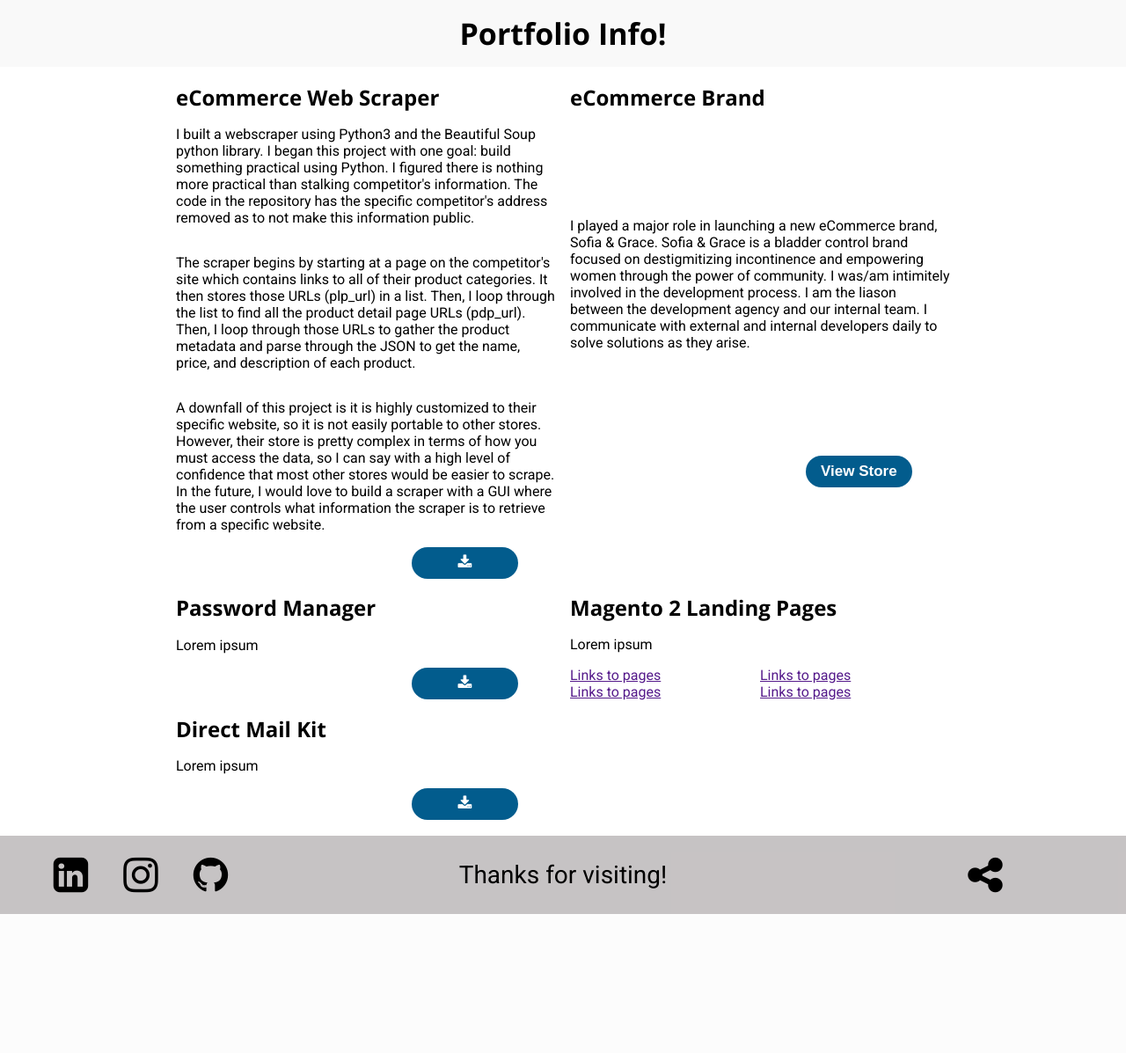
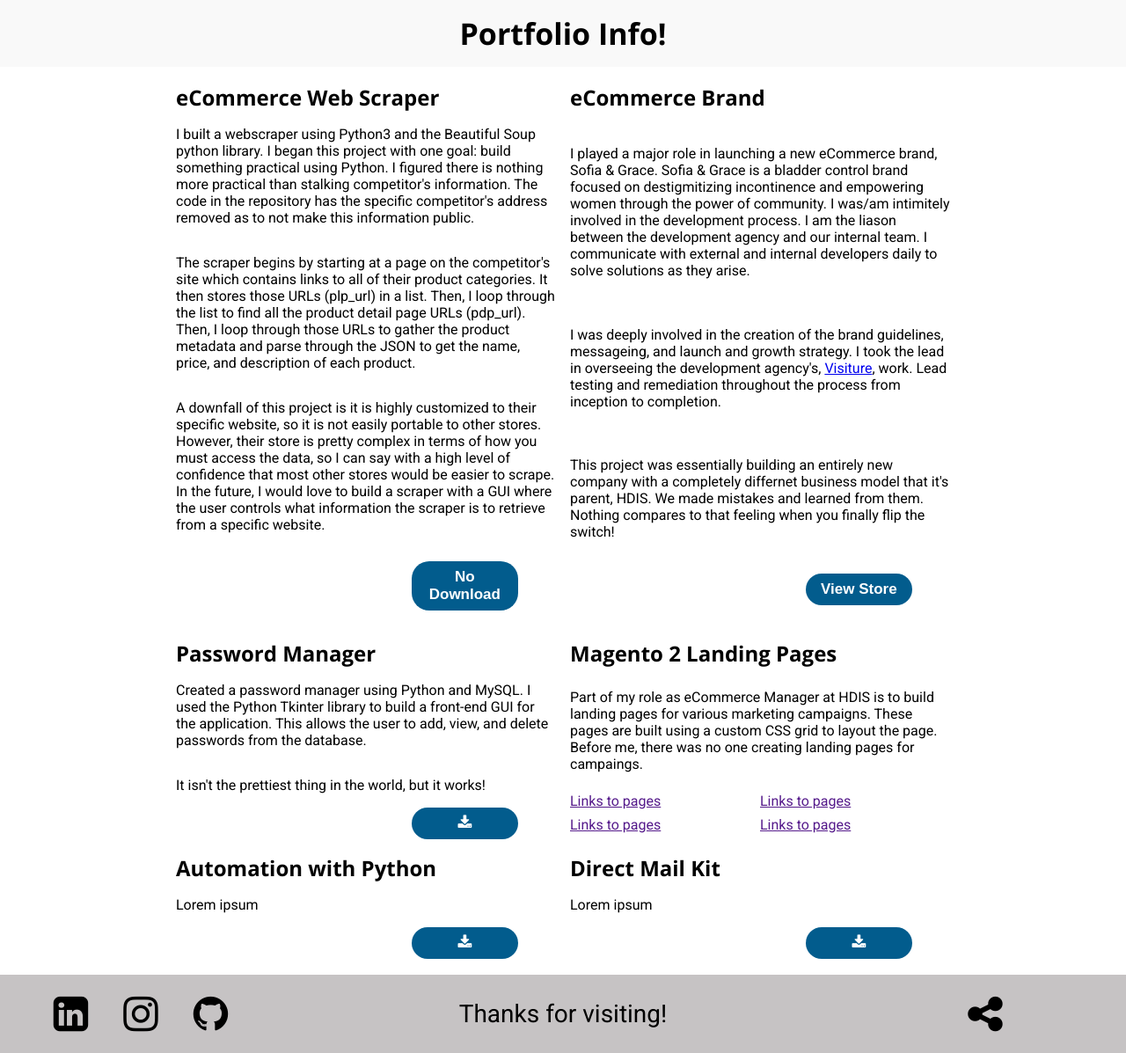
Before and after one commit to BrandonMiller18/resume, a Flask app: page /portfolio/more-info in a window 1280 px wide. Shown: the part 49-1246 px from the top of the page at 88% size. Before the commit the page ends 1088 px from the top, so only its background shows below. Run offline with Flask 2, Linux system fonts and the light colour scheme.

Commit message:
send grid back on, added new downloads

```diff
--- a/app.py
+++ b/app.py
@@ -63,14 +63,28 @@
 @app.route("/brandon_miller_resume/")
 def return_resume():
 	return send_file(
-		"static/20210103_Brandon_Miller_Resume.pdf",
+		"static/downloads/20210103_Brandon_Miller_Resume.pdf",
 		as_attachment=True,
 		attachment_filename="Brandon_Miller_Resume.pdf",
 		)
 
+@app.route("/directmail-kit/")
+def return_dmkit():
+	return send_file(
+		"static/downloads/coa.zip",
+		as_attachment=True,
+		attachment_filename="CoA_DM_Kit.zip")
+
+@app.route("/automation_example/")
+def return_automation():
+	return send_file(
+		"static/downloads/automation.gif",
+		as_attachment=True,
+		attachment_filename="python_automation.gif")
+
 @app.route("/pwm-download/")
 def return_pwm():
-	return send_file("static/pwm.zip",
+	return send_file("static/downloads/pwm.zip",
 		as_attachment=True,
 		attachment_filename="pwm.zip",
 		)
--- a/static/stylesheets/stylesheet.css
+++ b/static/stylesheets/stylesheet.css
@@ -612,6 +612,7 @@
 .sg {background-image: url("../images/sg_proj.png");}
 .pwm {background-image: url("../images/pwm_proj.png");}
 .scrape {background-image: url("../images/scrape_proj.png");}
+.auto {background-image: url("../images/auto_proj.png");}
 .hdis {background-image: url("../images/hdis_proj.png");}
 
 
@@ -745,8 +746,8 @@
 img.headshot {
 	grid-column: 11 / 13;
 	grid-row: 1 / span 2;
-	width: 55%;
-	height: auto;
+	width: 150px;
+	height: 150px;
 	border-radius: 8px;
 	min-height: 125px;
 	min-width: 87px;
@@ -947,8 +948,8 @@
 	img.headshot {
 		grid-column: 1 / span 5;
 		grid-row: 1 / span 5;
-		height: 175px;
-		width: auto;
+		height: 125px;
+		width: 125px;
 		border-radius: 10%;
 		margin: auto;
 	}
--- a/templates/moreinfo.html
+++ b/templates/moreinfo.html
@@ -15,30 +15,38 @@
 			<p class="full-width">I built a webscraper using Python3 and the Beautiful Soup python library. I began this project with one goal: build something practical using Python. I figured there is nothing more practical than stalking competitor's information. The code in the repository has the specific competitor's address removed as to not make this information public.</p>
 			<p class="full-width">The scraper begins by starting at a page on the competitor's site which contains links to all of their product categories. It then stores those URLs (plp_url) in a list. Then, I loop through the list to find all the product detail page URLs (pdp_url). Then, I loop through those URLs to gather the product metadata and parse through the JSON to get the name, price, and description of each product.</p>
 			<p class="full-width">A downfall of this project is it is highly customized to their specific website, so it is not easily portable to other stores. However, their store is pretty complex in terms of how you must access the data, so I can say with a high level of confidence that most other stores would be easier to scrape. In the future, I would love to build a scraper with a GUI where the user controls what information the scraper is to retrieve from a specific website.</p>
-			<a class="full-width" href=""><button class="btn btn__download"><i class="fa fa-download" aria-hidden="true"></i></button></a>
+			<p class="full-width"><button class="btn btn__download">No Download</button></p>
 		</div>
 		<div class="half-width section reference">
 			<h2 class="full-width">eCommerce Brand</h2>
 			<p class="full-width">I played a major role in launching a new eCommerce brand, Sofia & Grace. Sofia & Grace is a bladder control brand focused on destigmitizing incontinence and empowering women through the power of community. I was/am intimitely involved in the development process. I am the liason between the development agency and our internal team. I communicate with external and internal developers daily to solve solutions as they arise.</p>
+			<p class="full-width">I was deeply involved in the creation of the brand guidelines, messageing, and launch and growth strategy. I took the lead in overseeing the development agency's, <a href="https://www.visiture.com" target="_blank">Visiture</a>, work. Lead testing and remediation throughout the process from inception to completion.</p>
+			<p class="full-width">This project was essentially building an entirely new company with a completely differnet business model that it's parent, HDIS. We made mistakes and learned from them. Nothing compares to that feeling when you finally flip the switch!</p>
 			<a class="full-width" href="https://www.sofiaandgrace.com"><button class="btn btn__download">View Store</button></a>
 		</div>
 		<div class="half-width section reference">
 			<h2 class="full-width">Password Manager</h2>
-			<p class="full-width">Lorem ipsum</p>
+			<p class="full-width">Created a password manager using Python and MySQL. I used the Python Tkinter library to build a front-end GUI for the application. This allows the user to add, view, and delete passwords from the database.</p>
+			<p class="full-width">It isn't the prettiest thing in the world, but it works!</p>
 			<a class="full-width" href="/pwm-download/" target="_blank"><button class="btn btn__download"><i class="fa fa-download" aria-hidden="true"></i></button></a>
 		</div>
 		<div class="half-width section reference">
 			<h2 class="full-width">Magento 2 Landing Pages</h2>
-			<p class="full-width">Lorem ipsum</p>
+			<p class="full-width">Part of my role as eCommerce Manager at HDIS is to build landing pages for various marketing campaigns. These pages are built using a custom CSS grid to layout the page. Before me, there was no one creating landing pages for campaings.</p>
 			<a class="half-width" href="">Links to pages</a>
 			<a class="half-width" href="">Links to pages</a>
 			<a class="half-width" href="">Links to pages</a>
 			<a class="half-width" href="">Links to pages</a>
 		</div>
 		<div class="half-width section reference">
+			<h2 class="full-width">Automation with Python</h2>
+			<p class="full-width">Lorem ipsum</p>
+			<a class="full-width" href="/automation_example/" target="_blank"><button class="btn btn__download"><i class="fa fa-download" aria-hidden="true"></i></button></a>
+		</div>
+		<div class="half-width section reference">
 			<h2 class="full-width">Direct Mail Kit</h2>
 			<p class="full-width">Lorem ipsum</p>
-			<a class="full-width" href=""><button class="btn btn__download"><i class="fa fa-download" aria-hidden="true"></i></button></a>
+			<a class="full-width" href="/directmail-kit/" target="_blank"><button class="btn btn__download"><i class="fa fa-download" aria-hidden="true"></i></button></a>
 		</div>
 
 	</div>
```
Also changed, not shown: templates/portfolio.html (+9 -0 lines), static/favicon.png, static/images/auto_proj.PNG (added), static/images/me.jpg, static/images/scrape_proj.png, 4 other files.
